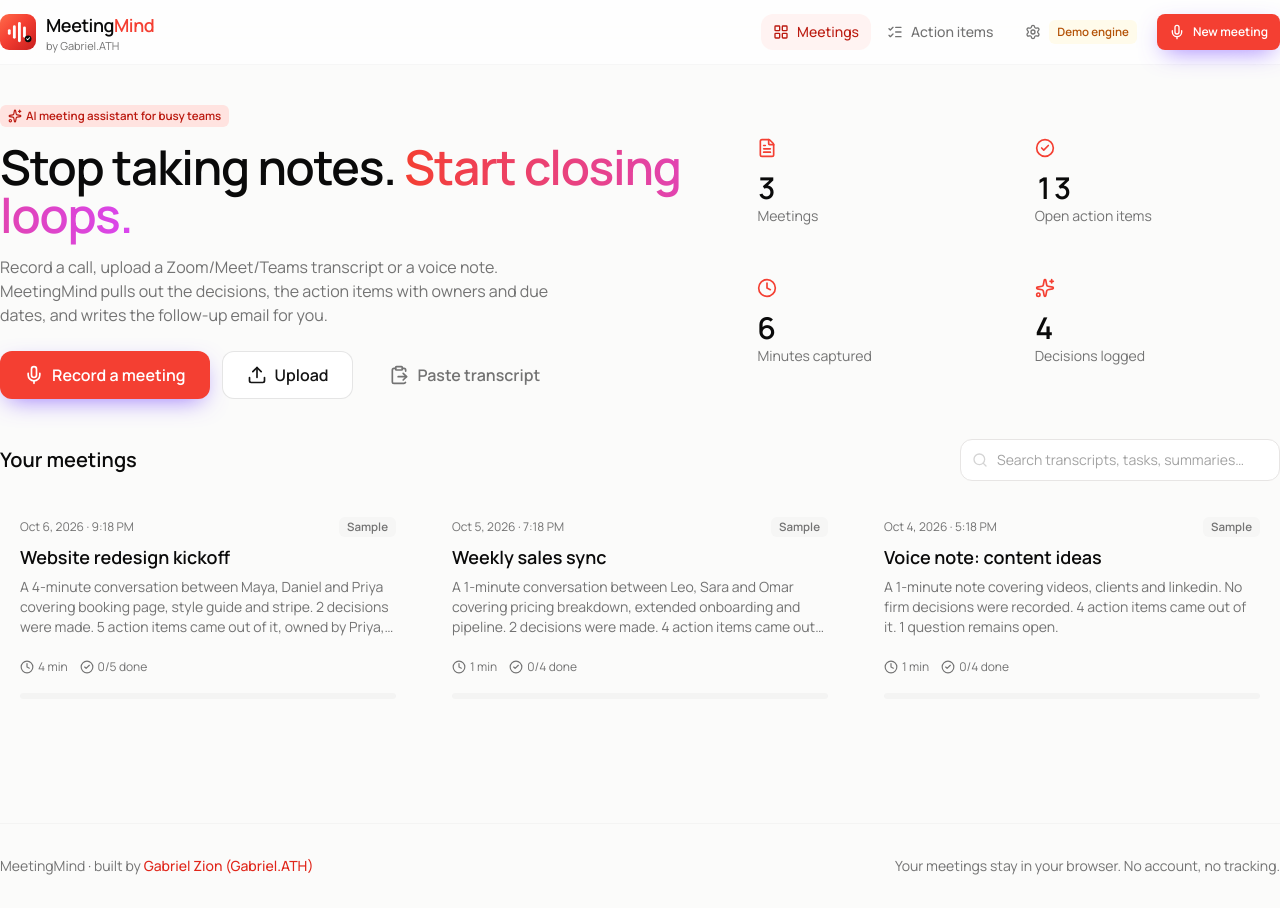
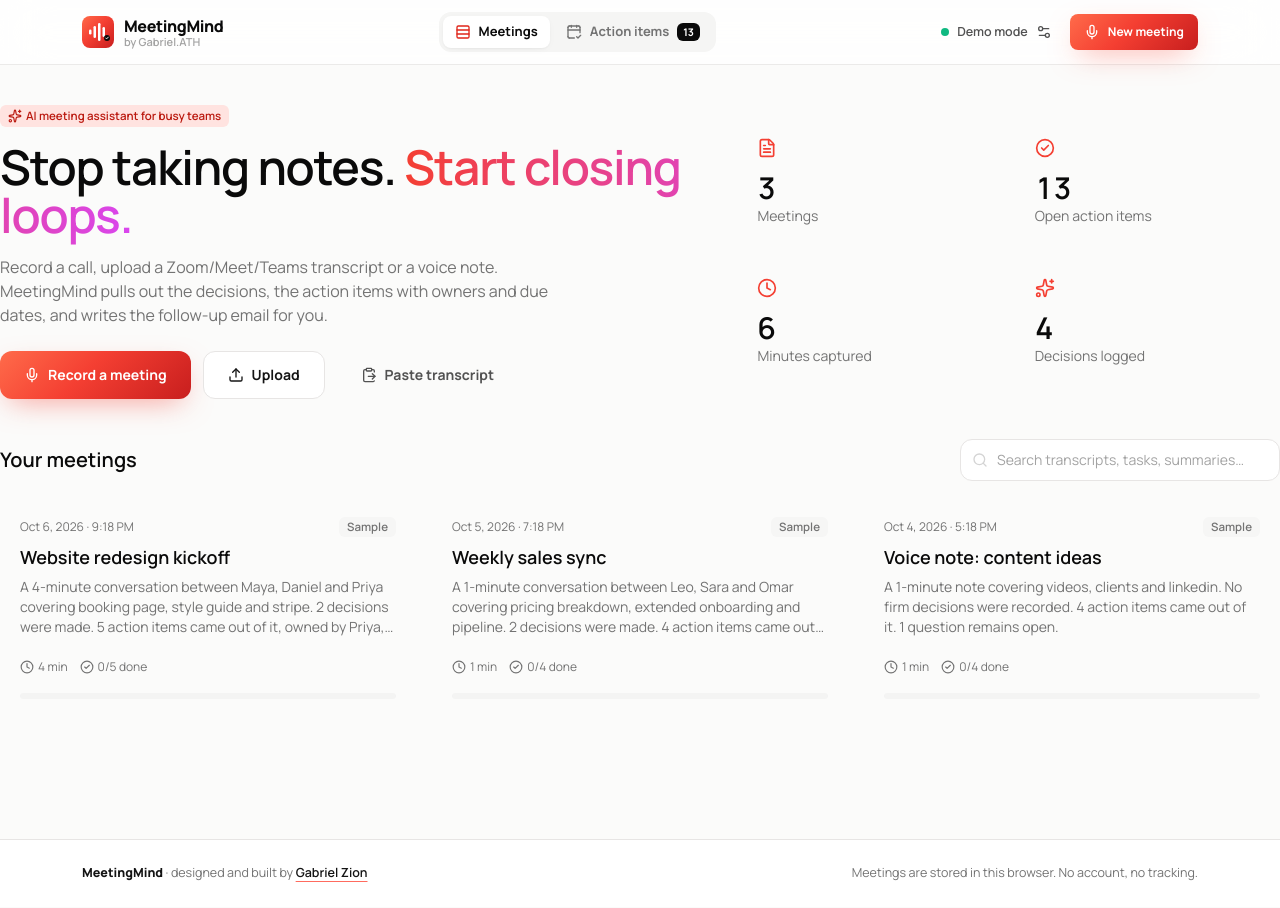
Before and after one commit to gabrielolarinre74-pixel/meetingmind-ai, a Next.js app: page / in a window 1280 px wide. Built offline with nearby package versions, Linux system fonts and the light colour scheme.

Commit message:
Redesign buttons, top navigation and footer

```diff
--- a/components/Footer.tsx
+++ b/components/Footer.tsx
@@ -1,14 +1,14 @@
 export default function Footer() {
   return (
-    <footer className="mt-16 border-t border-ink-300/20 py-8 text-sm text-ink-500">
-      <div className="max-width flex flex-col justify-between gap-2 sm:flex-row">
+    <footer className="no-print mt-20 border-t border-ink-200 bg-white">
+      <div className="shell flex flex-col justify-between gap-2 py-6 text-[12.5px] text-ink-500 sm:flex-row">
         <span>
-          MeetingMind · built by{' '}
-          <a className="font-medium text-brand-600 hover:underline" href="https://gabrielzion-portfolio.vercel.app" target="_blank" rel="noopener noreferrer">
-            Gabriel Zion (Gabriel.ATH)
+          <b className="font-extrabold text-ink-900">MeetingMind</b> · designed and built by{' '}
+          <a className="font-semibold text-ink-900 underline decoration-brand-400 underline-offset-4 hover:text-brand-700" href="https://gabrielzion-portfolio.vercel.app" target="_blank" rel="noopener noreferrer">
+            Gabriel Zion
           </a>
         </span>
-        <span>Your meetings stay in your browser. No account, no tracking.</span>
+        <span>Meetings are stored in this browser. No account, no tracking.</span>
       </div>
     </footer>
   );
--- a/components/Header.tsx
+++ b/components/Header.tsx
@@ -2,38 +2,49 @@
 
 import Link from 'next/link';
 import { usePathname } from 'next/navigation';
-import { useState } from 'react';
-import { ListChecks, Mic, Settings, LayoutGrid } from 'lucide-react';
+import { useEffect, useState } from 'react';
+import { CalendarCheck2, Mic, Rows3, Settings2 } from 'lucide-react';
 import { Button } from '@/components/ui/button';
 import SettingsDialog from '@/components/SettingsDialog';
-import { useSettings } from '@/lib/store';
+import { useMeetings, useSettings } from '@/lib/store';
 import { cn } from '@/lib/utils';
 
 const LINKS = [
-  { href: '/', label: 'Meetings', icon: LayoutGrid },
-  { href: '/actions/', label: 'Action items', icon: ListChecks },
+  { href: '/', label: 'Meetings', icon: Rows3 },
+  { href: '/actions/', label: 'Action items', icon: CalendarCheck2 },
 ];
 
 export default function Header() {
   const path = usePathname();
   const settings = useSettings();
+  const meetings = useMeetings();
   const [open, setOpen] = useState(false);
   const logo = `${process.env.NEXT_PUBLIC_BASE_PATH || ''}/logo.svg`;
+  const openTasks = meetings.flatMap((m) => m.analysis?.actionItems || []).filter((a) => !a.done).length;
+
+  // "," opens settings from anywhere (ignored while typing)
+  useEffect(() => {
+    const onKey = (e: KeyboardEvent) => {
+      const el = e.target as HTMLElement;
+      if (e.key === ',' && !/^(INPUT|TEXTAREA|SELECT)$/.test(el.tagName) && !el.isContentEditable) setOpen(true);
+    };
+    window.addEventListener('keydown', onKey);
+    return () => window.removeEventListener('keydown', onKey);
+  }, []);
 
   return (
-    <header className="sticky top-0 z-40 border-b border-ink-300/20 bg-white/70 backdrop-blur-xl">
-      <div className="max-width flex h-16 items-center justify-between gap-3">
+    <header className="no-print sticky top-0 z-40 border-b border-ink-200/80 bg-white/80 backdrop-blur-xl">
+      <div className="shell flex h-16 items-center justify-between gap-4">
         <Link href="/" className="flex items-center gap-2.5">
           {/* eslint-disable-next-line @next/next/no-img-element */}
-          <img src={logo} alt="" width={36} height={36} className="h-9 w-9" />
-          <div className="leading-tight">
-            <div className="text-lg font-semibold tracking-tight">
-              Meeting<span className="text-brand-500">Mind</span>
-            </div>
-            <div className="hidden text-[11px] text-ink-500 sm:block">by Gabriel.ATH</div>
-          </div>
+          <img src={logo} alt="" width={32} height={32} className="h-8 w-8" />
+          <span className="leading-none">
+            <span className="block text-[16px] font-extrabold tracking-tight">MeetingMind</span>
+            <span className="mt-0.5 hidden text-[11px] font-semibold text-ink-400 sm:block">by Gabriel.ATH</span>
+          </span>
         </Link>
-        <nav className="flex items-center gap-1">
+
+        <nav className="flex items-center gap-1 rounded-xl bg-ink-100 p-1">
           {LINKS.map(({ href, label, icon: Icon }) => {
             const active = href === '/' ? path === '/' || path.startsWith('/meeting') : path.startsWith(href.replace(/\/$/, ''));
             return (
@@ -41,32 +52,35 @@
                 key={href}
                 href={href}
                 className={cn(
-                  'flex items-center gap-2 rounded-xl px-3 py-2 text-sm font-medium text-ink-500 transition hover:text-ink-900',
-                  active && 'bg-brand-50 text-brand-700',
+                  'flex h-8 items-center gap-2 rounded-lg px-3 text-[13px] font-bold text-ink-500 transition hover:text-ink-950',
+                  active && 'bg-white text-ink-950 shadow-card',
                 )}
               >
-                <Icon className="h-4 w-4" />
+                <Icon className={cn('h-4 w-4', active && 'text-brand-600')} />
                 <span className="hidden md:inline">{label}</span>
+                {href === '/actions/' && openTasks > 0 && <span className="rounded-md bg-ink-950 px-1.5 text-[10.5px] leading-[18px] text-white">{openTasks}</span>}
               </Link>
             );
           })}
+        </nav>
+
+        <div className="flex items-center gap-2">
           <button
             onClick={() => setOpen(true)}
-            className="ml-1 flex items-center gap-2 rounded-xl px-3 py-2 text-sm font-medium text-ink-500 hover:text-ink-900"
+            className="flex h-9 items-center gap-2 rounded-xl px-2.5 text-[12.5px] font-semibold text-ink-600 transition hover:bg-ink-100 hover:text-ink-950"
             aria-label="Settings"
           >
-            <Settings className="h-4 w-4" />
-            <span className={cn('chip hidden lg:inline-flex', settings.engine === 'ai' ? 'bg-emerald-50 text-emerald-700' : 'bg-amber-50 text-amber-700')}>
-              {settings.engine === 'ai' ? `AI · ${settings.model}` : 'Demo engine'}
-            </span>
+            <span className={cn('h-2 w-2 rounded-full', settings.engine === 'ai' ? 'bg-brand-500' : 'bg-emerald-500')} />
+            <span className="hidden lg:inline">{settings.engine === 'ai' ? settings.model : 'Demo mode'}</span>
+            <Settings2 className="h-4 w-4" />
           </button>
-          <Button asChild size="sm" className="ml-1 h-9">
+          <Button asChild size="sm" className="h-9 px-3.5">
             <Link href="/new/">
-              <Mic className="h-4 w-4" />
+              <Mic />
               <span className="hidden sm:inline">New meeting</span>
             </Link>
           </Button>
-        </nav>
+        </div>
       </div>
       <SettingsDialog open={open} onClose={() => setOpen(false)} />
     </header>
--- a/components/ui/button.tsx
+++ b/components/ui/button.tsx
@@ -4,17 +4,17 @@
 import { cn } from '@/lib/utils';
 
 const buttonVariants = cva(
-  'inline-flex items-center justify-center gap-2 rounded-xl text-sm font-semibold transition-all focus-visible:outline-none focus-visible:ring-4 focus-visible:ring-brand-500/25 disabled:pointer-events-none disabled:opacity-50 active:scale-[0.98]',
+  'inline-flex select-none items-center justify-center gap-2 whitespace-nowrap rounded-xl text-[13px] font-bold transition-all duration-150 focus-visible:outline-none focus-visible:ring-4 focus-visible:ring-brand-500/20 disabled:pointer-events-none disabled:opacity-45 active:scale-[0.98] [&_svg]:h-4 [&_svg]:w-4 [&_svg]:shrink-0',
   {
     variants: {
       variant: {
-        default: 'bg-brand-500 text-white shadow-[0_8px_24px_-8px_rgba(124,77,255,.8)] hover:bg-brand-600',
-        dark: 'bg-ink-900 text-white hover:bg-ink-800',
-        outline: 'border border-ink-300/60 bg-white text-ink-900 hover:border-brand-400 hover:text-brand-700',
-        ghost: 'text-ink-500 hover:bg-brand-50 hover:text-brand-700',
-        danger: 'text-rose-600 hover:bg-rose-50',
+        default: 'bg-brand-gradient text-white shadow-glow hover:brightness-[1.06]',
+        dark: 'bg-ink-950 text-white shadow-[inset_0_1px_0_rgba(255,255,255,.12)] hover:bg-ink-800',
+        outline: 'border border-ink-200 bg-white text-ink-900 hover:border-ink-300 hover:bg-ink-50',
+        ghost: 'text-ink-600 hover:bg-ink-100 hover:text-ink-950',
+        danger: 'text-ink-500 hover:bg-brand-50 hover:text-brand-700',
       },
-      size: { default: 'h-10 px-4', sm: 'h-8 rounded-lg px-3 text-xs', lg: 'h-12 px-6 text-base', icon: 'h-9 w-9' },
+      size: { default: 'h-10 px-4', sm: 'h-8 rounded-lg px-3 text-xs', lg: 'h-12 px-6 text-sm', icon: 'h-9 w-9' },
     },
     defaultVariants: { variant: 'default', size: 'default' },
   },
```
